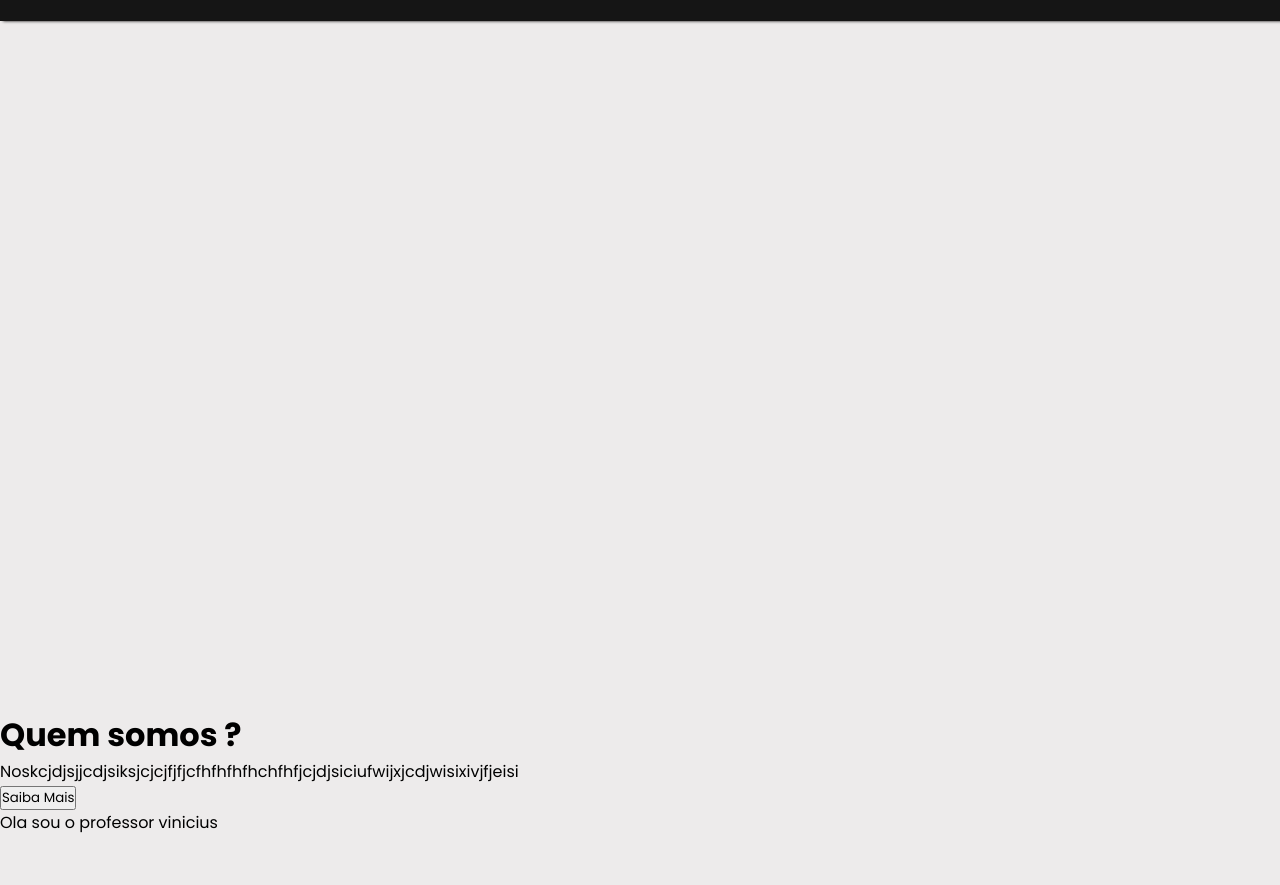
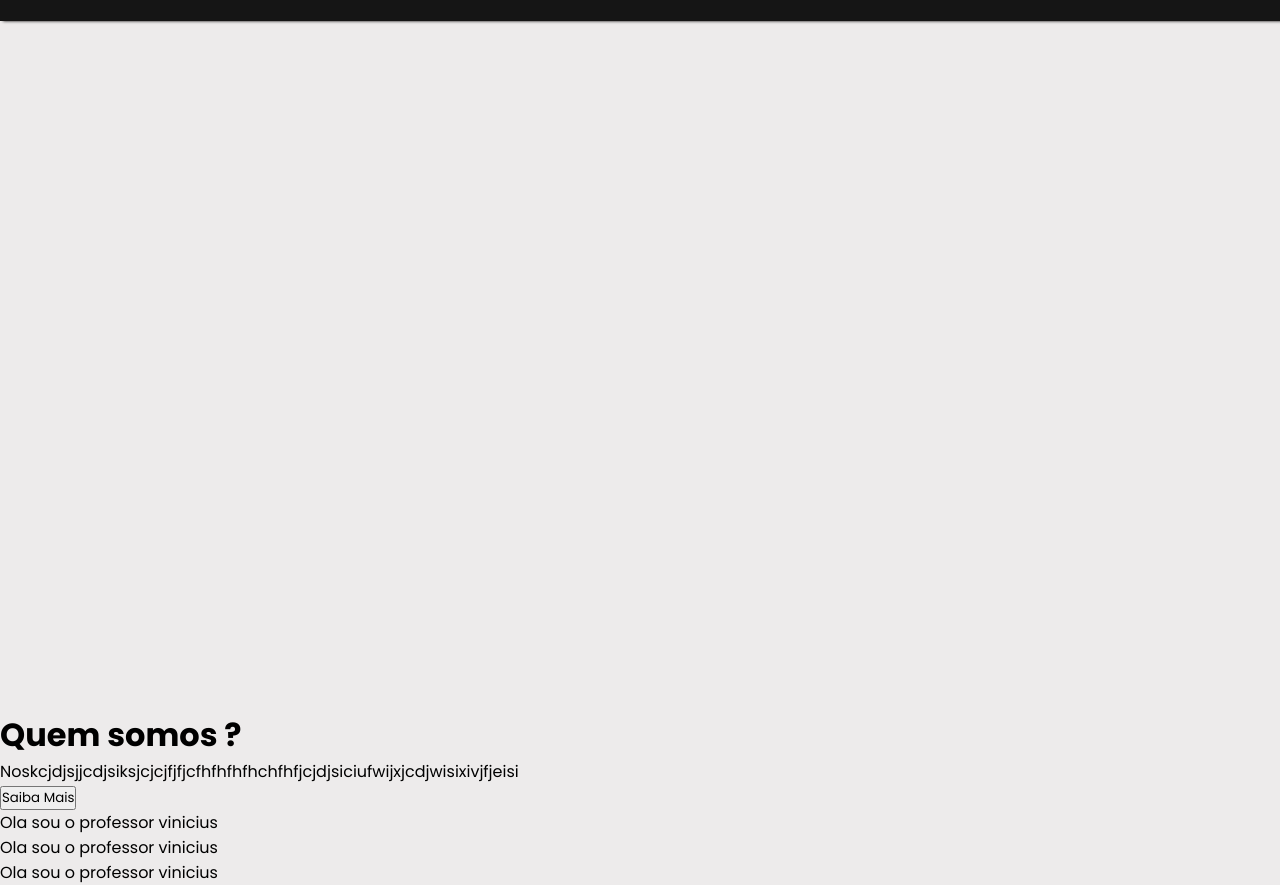
Before and after one commit to Vinicius-dv/Projeto_academia, a plain HTML site: page index.html in a window 1280 px wide. Shown: the part 109-994 px from the top of the page. Before the commit the page ends 944 px from the top, so only its background shows below. Drawn offline with Linux system fonts and the light colour scheme.

Commit message:
Update index.html

```diff
--- a/index.html
+++ b/index.html
@@ -52,17 +52,26 @@
             </ul>
         </div>
     </header>
+
     <main class="main">
 
        <div class="div_desc">
-         <h1>Quem somos ? </h1>
-         <p>Noskcjdjsjjcdjsiksjcjcjfjfjcfhfhfhfhchfhfjcjdjsiciufwijxjcdjwisixivjfjeisi</p>
-         <button>Saiba Mais</button>
+
+        <div class="img_desc">
+            <!--Aqui vai ficar a imagem da descrição -->
+        </div>
+
+        <div class="desc_academy">
+            <h1>Quem somos ? </h1>
+            <p>Noskcjdjsjjcdjsiksjcjcjfjfjcfhfhfhfhchfhfjcjdjsiciufwijxjcdjwisixivjfjeisi</p>
+            <button>Saiba Mais</button>
+        </div>
+
        </div>
 
        <div id="Professores" class="main_div_prof">
 
-        <section class="prof_1">
+        <section id="prof_1">
           <div class="main_prof">
              <!-- Aqui vai ficar a imagrm dos professores -->
              <div class="desc_prof">
@@ -72,6 +81,26 @@
           </div>
         </section>
 
+        <section class="prof_2">
+            <div class="main_prof">
+               <!-- Aqui vai ficar a imagrm dos professores -->
+               <div class="desc_prof">
+                 <p>Ola sou o professor vinicius</p>
+               </div>
+
+            </div>
+          </section>
+
+          <section class="prof_3">
+            <div class="main_prof">
+               <!-- Aqui vai ficar a imagrm dos professores -->
+               <div class="desc_prof">
+                 <p>Ola sou o professor vinicius</p>
+               </div>
+
+            </div>
+          </section>
+
 
        </div>
 
```
